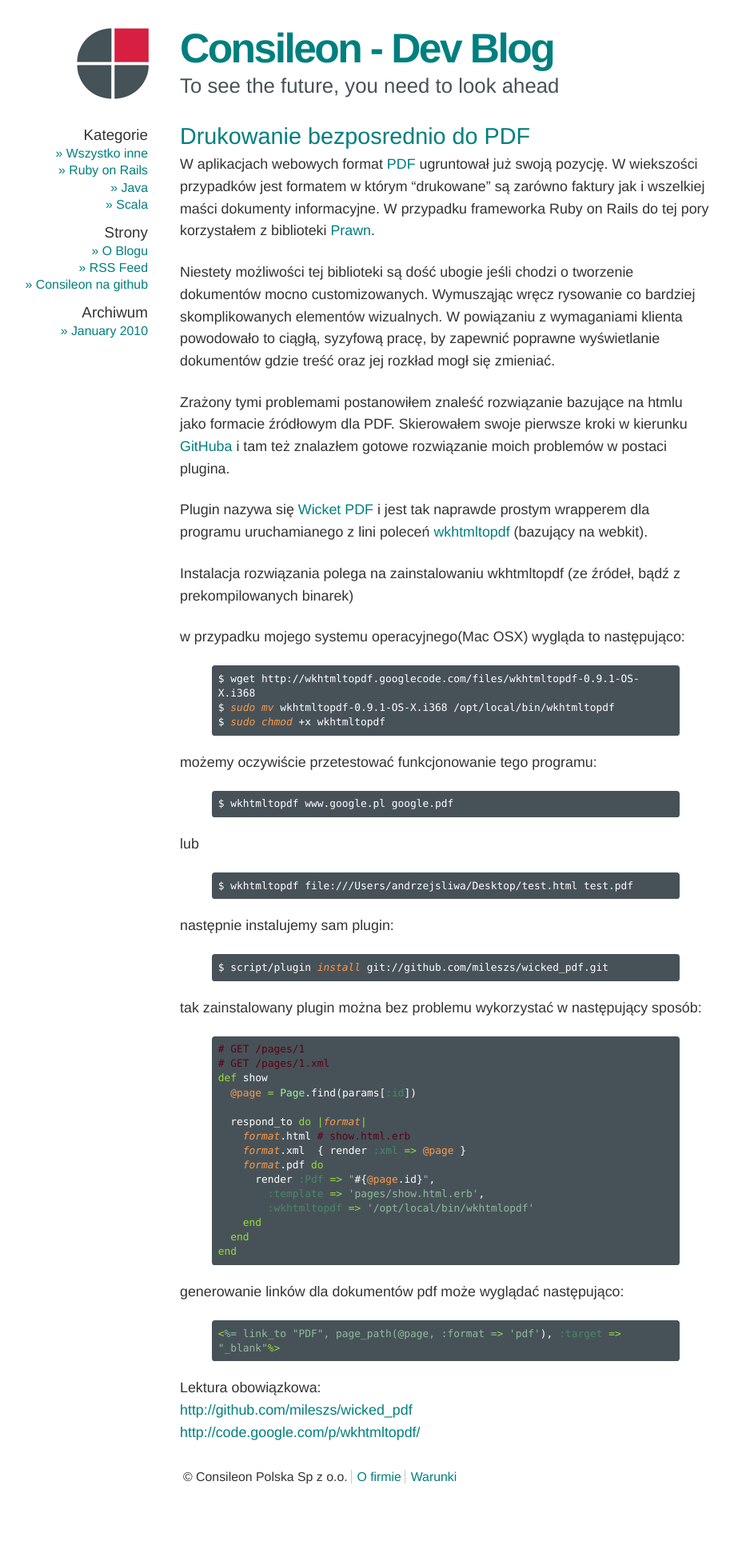
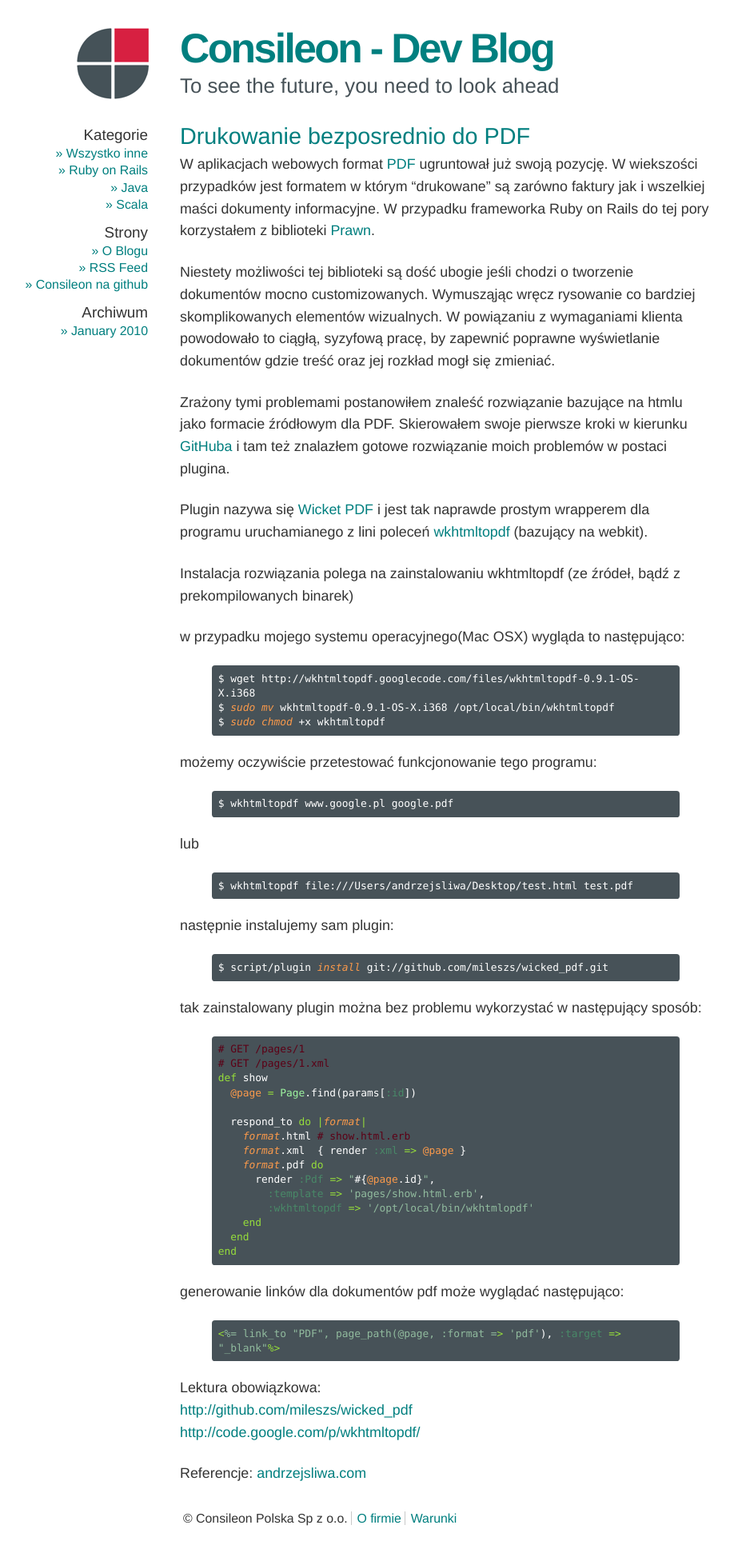
Before and after one commit to consileonpl/consileonpl.github.com, a Jekyll site: the page built from _posts/2010-03-01-drukowanie-pdf.markdown, in a window 1280 px wide. Shown: the whole page at 80% size, without its empty margins (195-1113 px from the left). Built offline with Jekyll 4.4.1, drawn with Linux system fonts in a browser that asks for light colours; Markdown is read by kramdown in place of the engine named in the settings; before the commit the page ends 1890 px from its top, so only the background shows below that.

Commit message:
some changes.

```diff
--- a/_posts/2010-03-01-drukowanie-pdf.markdown
+++ b/_posts/2010-03-01-drukowanie-pdf.markdown
@@ -77,3 +77,6 @@
 Lektura obowiązkowa:
 [http://github.com/mileszs/wicked_pdf](http://github.com/mileszs/wicked_pdf)
 [http://code.google.com/p/wkhtmltopdf/](http://code.google.com/p/wkhtmltopdf/)
+
+Referencje:
+[andrzejsliwa.com](http://andrzejsliwa.com/2010/03/01/drukowanie-pdf/)
```
